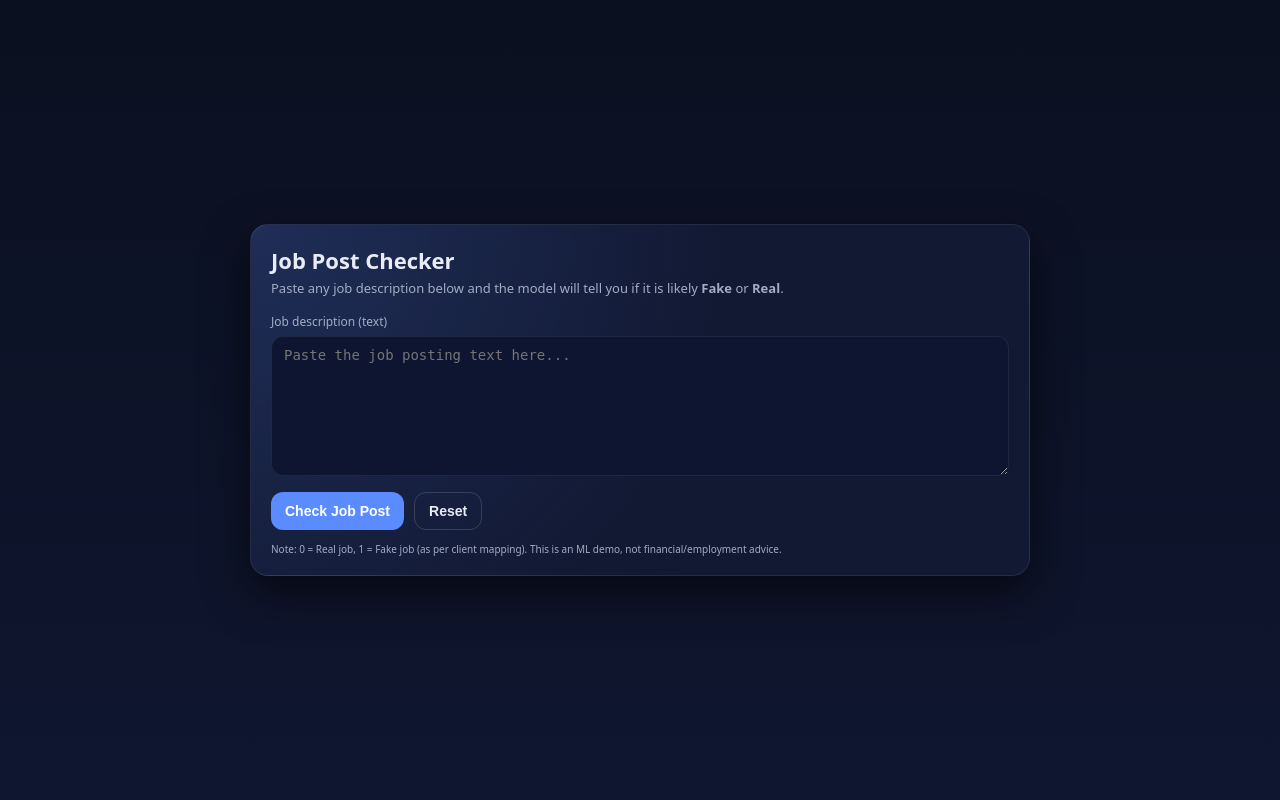
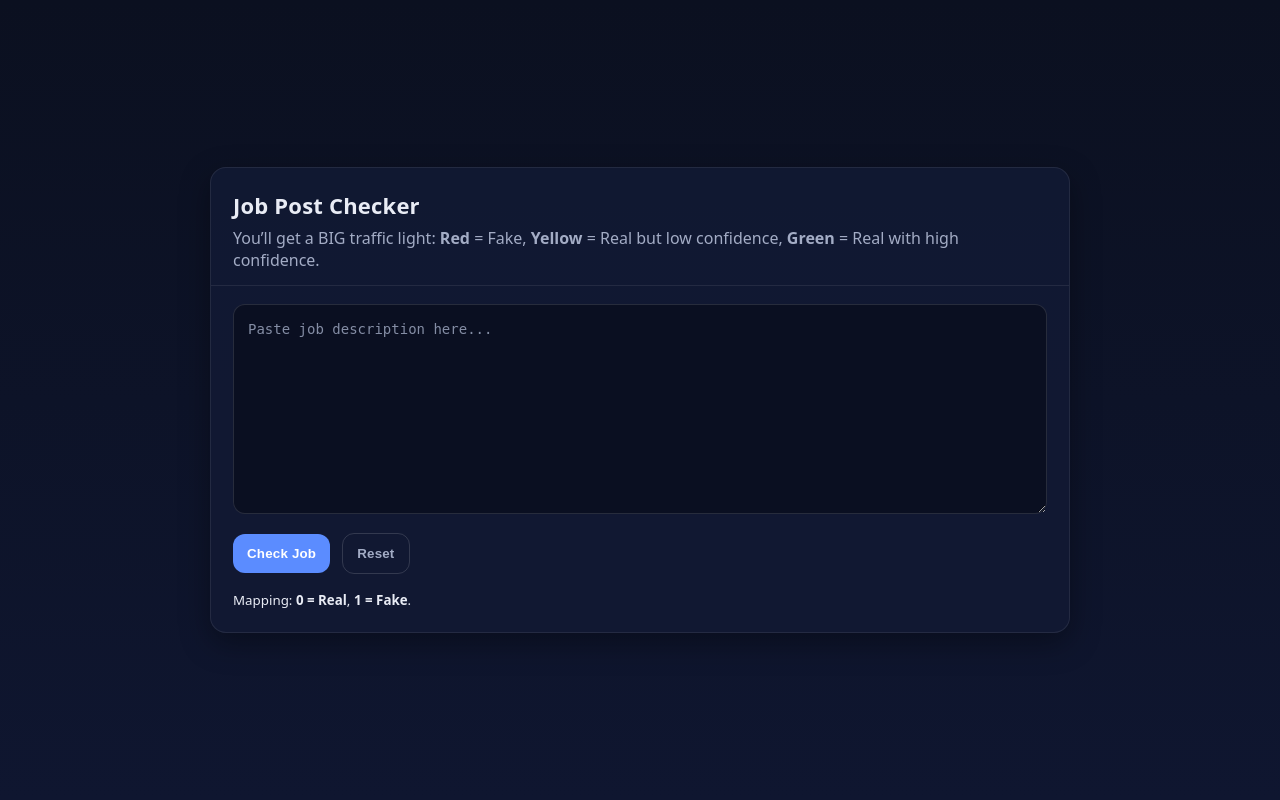
Before and after one commit to AbdullahShafiq413/Job-Posting-Fraud-Classification, a Flask app: page / in a window 1280 px wide. Run offline with Flask 3, Linux system fonts and the light colour scheme; parts of the project's set-up code (start-up, migrations or seed data) failed here and were passed over.

Commit message:
Update index.html

```diff
--- a/templates/index.html
+++ b/templates/index.html
@@ -1,4 +1,3 @@
-<!-- templates/index.html -->
 <!DOCTYPE html>
 <html lang="en">
 <head>
@@ -6,72 +5,238 @@
   <title>Job Post Checker – Fake or Real?</title>
   <meta name="viewport" content="width=device-width, initial-scale=1" />
   <style>
-    :root { --bg:#0b1020; --card:#121933; --muted:#a3acc5; --text:#e9ecf5; --good:#2bb673; --bad:#e24c4b; --accent:#5b8cff; }
-    * { box-sizing: border-box; }
-    body {
-      margin: 0; font-family: ui-sans-serif, system-ui, -apple-system, Segoe UI, Roboto, "Helvetica Neue", Arial;
-      background: linear-gradient(180deg, #0b1020, #0f1630); color: var(--text);
-      display: flex; align-items: center; justify-content: center; min-height: 100vh; padding: 24px;
+    :root{
+      --bg:#0b1020;
+      --card:#121933;
+      --muted:#a3acc5;
+      --text:#e9ecf5;
+      --accent:#5b8cff;
+
+      --green:#2bb673;
+      --yellow:#f3c742;
+      --red:#e24c4b;
     }
-    .wrap { width: 100%; max-width: 780px; }
-    .card {
-      background: radial-gradient(circle at top left, rgba(91,140,255,0.18), transparent 55%), var(--card);
-      border-radius: 18px; padding: 20px 20px 18px; border: 1px solid rgba(255,255,255,0.08);
-      box-shadow: 0 18px 45px rgba(0,0,0,0.6);
+    *{ box-sizing:border-box; }
+    body{
+      margin:0;
+      font-family: ui-sans-serif, system-ui, -apple-system, Segoe UI, Roboto, "Helvetica Neue", Arial;
+      background: linear-gradient(180deg, #0b1020, #0f1630);
+      color: var(--text);
+      display:flex;
+      align-items:center;
+      justify-content:center;
+      min-height:100vh;
+      padding:24px;
     }
-    h1 { font-size: 22px; margin: 0 0 4px; }
-    p.lead { margin: 0 0 16px; color: var(--muted); font-size: 13px; }
-    form { display: flex; flex-direction: column; gap: 10px; }
-    .field { display: flex; flex-direction: column; gap: 6px; }
-    label { font-size: 12px; color: var(--muted); }
-    textarea {
-      background: #0e1530; color: var(--text); border: 1px solid rgba(255,255,255,0.08);
-      border-radius: 12px; padding: 10px 12px; font-size: 14px; outline: none;
-      min-height: 140px; resize: vertical;
+    .wrap{ width:100%; max-width:860px; }
+    .card{
+      background: rgba(18,25,51,0.92);
+      border: 1px solid rgba(255,255,255,0.08);
+      border-radius: 16px;
+      box-shadow: 0 10px 30px rgba(0,0,0,0.35);
+      overflow:hidden;
     }
-    textarea:focus { border-color: var(--accent); box-shadow: 0 0 0 3px rgba(91,140,255,0.15); }
-    .actions { display: flex; gap: 10px; margin-top: 6px; }
-    button {
-      cursor: pointer; border: 0; border-radius: 12px; padding: 10px 14px; font-weight: 600; font-size: 14px;
-      background: var(--accent); color: white;
+    .head{
+      padding:22px 22px 14px;
+      border-bottom: 1px solid rgba(255,255,255,0.08);
     }
-    button.secondary { background: transparent; border: 1px solid rgba(255,255,255,0.15); color: var(--text); }
-    .result {
-      margin-top: 16px; padding: 16px;
-      border-radius: 14px; background: rgba(255,255,255,0.03); border: 1px dashed rgba(255,255,255,0.12);
+    .title{ margin:0; font-size:22px; letter-spacing:.2px; }
+    .sub{ margin:8px 0 0; color:var(--muted); line-height:1.35; }
+    .body{ padding: 18px 22px 22px; }
+
+    textarea{
+      width:100%;
+      min-height: 210px;
+      resize: vertical;
+      border-radius: 12px;
+      padding: 14px 14px;
+      border: 1px solid rgba(255,255,255,0.12);
+      background: rgba(9,13,28,0.75);
+      color: var(--text);
+      outline: none;
+      font-size: 14px;
+      line-height: 1.5;
     }
-    .pill {
-      display: inline-block; padding: 6px 10px; border-radius: 999px; font-weight: 700; font-size: 12px;
+    textarea::placeholder{ color: rgba(163,172,197,0.8); }
+
+    .row{
+      display:flex;
+      gap: 12px;
+      flex-wrap: wrap;
+      margin-top: 14px;
+      align-items:center;
     }
-    .pill.good { background: rgba(43,182,115,0.2); color: #b9ffd8; border: 1px solid rgba(43,182,115,0.5); }
-    .pill.bad  { background: rgba(226,76,75,0.2);  color: #ffd0cf; border: 1px solid rgba(226,76,75,0.5); }
-    .muted { color: var(--muted); font-size: 13px }
-    .row { display:flex; gap:12px; align-items:center; flex-wrap:wrap }
-    small { color: var(--muted); }
-    .footer { margin-top: 10px; font-size:12px; color: var(--muted); }
+    button{
+      border:0;
+      border-radius: 12px;
+      padding: 12px 14px;
+      cursor:pointer;
+      font-weight: 600;
+      letter-spacing:.2px;
+    }
+    .primary{
+      background: var(--accent);
+      color: white;
+    }
+    .ghost{
+      background: transparent;
+      color: var(--muted);
+      border: 1px solid rgba(255,255,255,0.14);
+    }
+
+    .result{
+      margin-top: 16px;
+      padding: 16px;
+      border-radius: 14px;
+      border: 1px solid rgba(255,255,255,0.10);
+      background: rgba(9,13,28,0.55);
+      display:none;
+    }
+
+    /* ---------- BIG TRAFFIC LIGHT ---------- */
+    .traffic-wrap{
+      display:flex;
+      align-items:center;
+      justify-content:space-between;
+      gap: 16px;
+      flex-wrap: wrap;
+    }
+
+    .traffic-light{
+      width: 130px;
+      height: 240px;
+      border-radius: 22px;
+      background: rgba(255,255,255,0.04);
+      border: 1px solid rgba(255,255,255,0.10);
+      box-shadow: 0 10px 26px rgba(0,0,0,0.35);
+      padding: 14px;
+      display:flex;
+      flex-direction:column;
+      justify-content:space-between;
+    }
+
+    .lamp{
+      width: 88px;
+      height: 88px;
+      border-radius: 999px;
+      margin: 0 auto;
+      background: rgba(255,255,255,0.06);
+      border: 1px solid rgba(255,255,255,0.10);
+      position: relative;
+      box-shadow: inset 0 0 18px rgba(0,0,0,0.55);
+      opacity: 0.18;          /* OFF state */
+      filter: grayscale(0.5);
+      transition: opacity .25s ease, transform .25s ease;
+    }
+
+    .lamp::after{
+      content:"";
+      position:absolute;
+      inset: 14px;
+      border-radius: 999px;
+      background: radial-gradient(circle at 30% 30%, rgba(255,255,255,0.55), rgba(255,255,255,0.0) 55%);
+      pointer-events:none;
+      opacity: 0.35;
+    }
+
+    /* ON states (glow) */
+    .lamp.on{
+      opacity: 1;
+      transform: scale(1.03);
+      filter: none;
+    }
+    .lamp.red.on{
+      background: radial-gradient(circle at 30% 30%, rgba(255,255,255,0.35), rgba(226,76,75,0.85) 55%, rgba(226,76,75,0.25));
+      box-shadow:
+        0 0 22px rgba(226,76,75,0.55),
+        inset 0 0 20px rgba(0,0,0,0.4);
+      border-color: rgba(226,76,75,0.55);
+    }
+    .lamp.yellow.on{
+      background: radial-gradient(circle at 30% 30%, rgba(255,255,255,0.35), rgba(243,199,66,0.88) 55%, rgba(243,199,66,0.25));
+      box-shadow:
+        0 0 22px rgba(243,199,66,0.55),
+        inset 0 0 20px rgba(0,0,0,0.4);
+      border-color: rgba(243,199,66,0.55);
+    }
+    .lamp.green.on{
+      background: radial-gradient(circle at 30% 30%, rgba(255,255,255,0.35), rgba(43,182,115,0.85) 55%, rgba(43,182,115,0.25));
+      box-shadow:
+        0 0 22px rgba(43,182,115,0.55),
+        inset 0 0 20px rgba(0,0,0,0.4);
+      border-color: rgba(43,182,115,0.55);
+    }
+
+    .meta{
+      flex: 1;
+      min-width: 280px;
+    }
+    .label{
+      font-size: 20px;
+      font-weight: 900;
+      margin: 0;
+    }
+    .desc{
+      margin: 6px 0 0;
+      color: var(--muted);
+      line-height: 1.35;
+    }
+
+    .grid{
+      display:grid;
+      grid-template-columns: repeat(3, minmax(0, 1fr));
+      gap: 10px;
+      margin-top: 14px;
+    }
+    .kpi{
+      padding: 10px 12px;
+      border-radius: 12px;
+      border: 1px solid rgba(255,255,255,0.10);
+      background: rgba(255,255,255,0.04);
+    }
+    .kpi .k{ font-size:12px; color: var(--muted); }
+    .kpi .v{ margin-top: 6px; font-size: 16px; font-weight: 700; }
+
+    .err{ border-color: rgba(226,76,75,0.5); }
+
+    @media (max-width: 720px){
+      .grid{ grid-template-columns: 1fr; }
+      .traffic-light{ width: 120px; height: 220px; }
+      .lamp{ width: 82px; height: 82px; }
+    }
   </style>
 </head>
 <body>
   <div class="wrap">
     <div class="card">
-      <h1>Job Post Checker</h1>
-      <p class="lead">Paste any job description below and the model will tell you if it is likely <b>Fake</b> or <b>Real</b>.</p>
-
-      <form id="predict-form">
-        <div class="field">
-          <label for="text">Job description (text)</label>
-          <textarea id="text" name="text" placeholder="Paste the job posting text here..." required></textarea>
+      <div class="head">
+        <h1 class="title">Job Post Checker</h1>
+        <p class="sub">
+          You’ll get a BIG traffic light:
+          <b>Red</b> = Fake,
+          <b>Yellow</b> = Real but low confidence,
+          <b>Green</b> = Real with high confidence.
+        </p>
       </div>
 
-        <div class="actions">
-          <button type="submit">Check Job Post</button>
-          <button type="button" class="secondary" id="reset">Reset</button>
+      <div class="body">
+        <form id="predict-form">
+          <textarea id="text" name="text" placeholder="Paste job description here..."></textarea>
+
+          <div class="row">
+            <button class="primary" type="submit" id="btn">Check Job</button>
+            <button class="ghost" type="button" id="reset">Reset</button>
+            <span class="muted" id="hint"></span>
           </div>
         </form>
 
-      <div id="result" class="result" style="display:none;"></div>
-      <div class="footer">
-        <small>Note: 0 = Real job, 1 = Fake job (as per client mapping). This is an ML demo, not financial/employment advice.</small>
+        <div class="result" id="result"></div>
+
+        <div style="margin-top:14px">
+          <small class="muted">
+            Mapping: <b>0 = Real</b>, <b>1 = Fake</b>.
+          </small>
+        </div>
       </div>
     </div>
   </div>
@@ -80,58 +245,111 @@
     const form = document.getElementById("predict-form");
     const resultBox = document.getElementById("result");
     const resetBtn = document.getElementById("reset");
+    const hint = document.getElementById("hint");
+    const btn = document.getElementById("btn");
 
-    function renderResult(resp) {
-        const isFake = resp.label_id === 1;
-        const label = isFake ? "Fake Job" : "Real Job";
-        const conf = (resp.score_fake * 100).toFixed(1);
+    function pct(x){
+      return (Number(x) * 100).toFixed(1) + "%";
+    }
 
+    function renderError(msg){
       resultBox.style.display = "block";
-
+      resultBox.className = "result err";
       resultBox.innerHTML = `
-            <div class="row">
-            <span class="pill ${isFake ? "bad" : "good"}">${label}</span>
-            <small class="muted">Confidence: ${conf}%</small>
+        <div class="traffic-wrap">
+          <div class="traffic-light" aria-label="Traffic light">
+            <div class="lamp red on"></div>
+            <div class="lamp yellow"></div>
+            <div class="lamp green"></div>
+          </div>
+          <div class="meta">
+            <p class="label">Error</p>
+            <p class="desc">${msg}</p>
+          </div>
         </div>
       `;
     }
 
+    function renderResult(resp){
+      const signal = (resp.signal || "yellow").toLowerCase(); // red|yellow|green
+      const isFake = resp.label_id === 1;
 
-    function renderError(message) {
+      const labelTxt = isFake ? "Fake Job" : "Real Job";
+
+      let desc = "";
+      if (signal === "red") desc = "Model thinks this posting is FAKE.";
+      else if (signal === "green") desc = "Model thinks this posting is REAL with HIGH confidence.";
+      else desc = "Model thinks this posting is REAL but confidence is LOW.";
+
+      const redOn = signal === "red" ? "on" : "";
+      const yellowOn = signal === "yellow" ? "on" : "";
+      const greenOn = signal === "green" ? "on" : "";
+
       resultBox.style.display = "block";
+      resultBox.className = "result";
       resultBox.innerHTML = `
-        <div class="row">
-          <span class="pill bad">Error</span>
+        <div class="traffic-wrap">
+          <div class="traffic-light" aria-label="Traffic light">
+            <div class="lamp red ${redOn}"></div>
+            <div class="lamp yellow ${yellowOn}"></div>
+            <div class="lamp green ${greenOn}"></div>
           </div>
-        <div style="margin-top:8px;">
-          <small class="muted">${message}</small>
+
+          <div class="meta">
+            <p class="label">${labelTxt}</p>
+            <p class="desc">${desc}</p>
+
+            <div class="grid">
+              <div class="kpi">
+                <div class="k">Confidence (predicted)</div>
+                <div class="v">${pct(resp.confidence)}</div>
+              </div>
+              <div class="kpi">
+                <div class="k">P(Real)</div>
+                <div class="v">${pct(resp.score_real)}</div>
+              </div>
+              <div class="kpi">
+                <div class="k">P(Fake)</div>
+                <div class="v">${pct(resp.score_fake)}</div>
+              </div>
+            </div>
+
+            <div class="desc" style="margin-top:10px">
+              Green rule: Real and P(Real) ≥ ${pct(resp.high_conf_real)}.
+            </div>
+          </div>
         </div>
       `;
     }
 
     form.addEventListener("submit", async (e) => {
       e.preventDefault();
-      resultBox.style.display = "block";
-      resultBox.innerHTML = `<small class="muted">Checking job post...</small>`;
+      const text = document.getElementById("text").value.trim();
+      if(!text){
+        renderError("Please paste a job description first.");
+        return;
+      }
 
-      const formData = new FormData(form);
-      const text = formData.get("text") || "";
+      hint.textContent = "Checking...";
+      btn.disabled = true;
 
-      try {
-        const res = await fetch("/predict", {
+      try{
+        const r = await fetch("/predict", {
           method: "POST",
           headers: { "Content-Type": "application/json" },
-          body: JSON.stringify({ text }),
+          body: JSON.stringify({ text })
         });
-
-        const data = await res.json();
-        if (!data.ok) {
-          renderError(data.error || "Validation error");
-          return;
+        const data = await r.json();
+        if(!r.ok || !data.ok){
+          renderError(data.error || "Something went wrong");
+        }else{
+          renderResult(data);
         }
-        renderResult(data);
-      } catch (err) {
+      }catch(err){
         renderError("Unable to reach backend");
+      }finally{
+        hint.textContent = "";
+        btn.disabled = false;
       }
     });
 
@@ -139,6 +357,8 @@
       form.reset();
       resultBox.style.display = "none";
       resultBox.innerHTML = "";
+      hint.textContent = "";
+      btn.disabled = false;
     });
   </script>
 </body>
```
Lines whose indentation alone changed are shown as unchanged.
